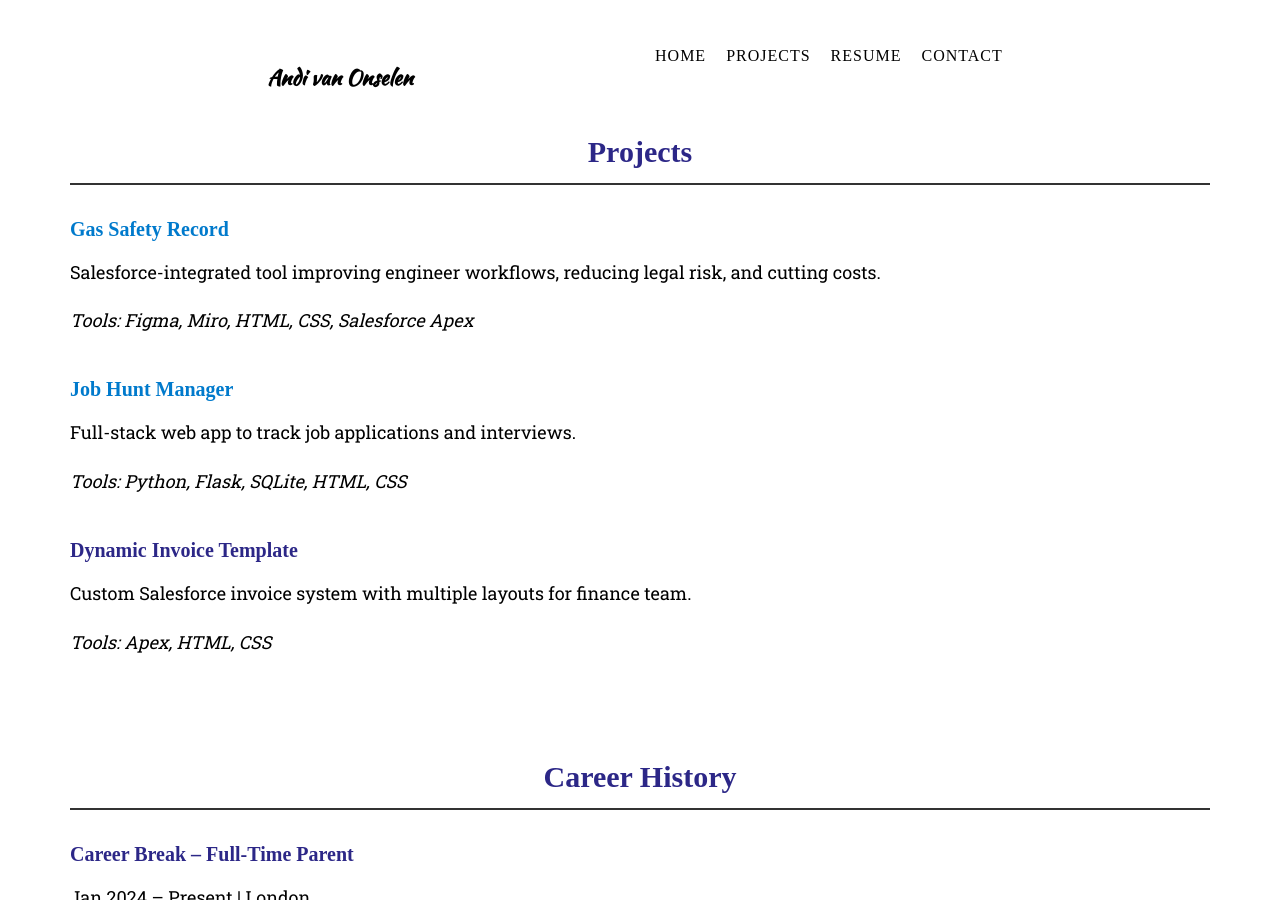
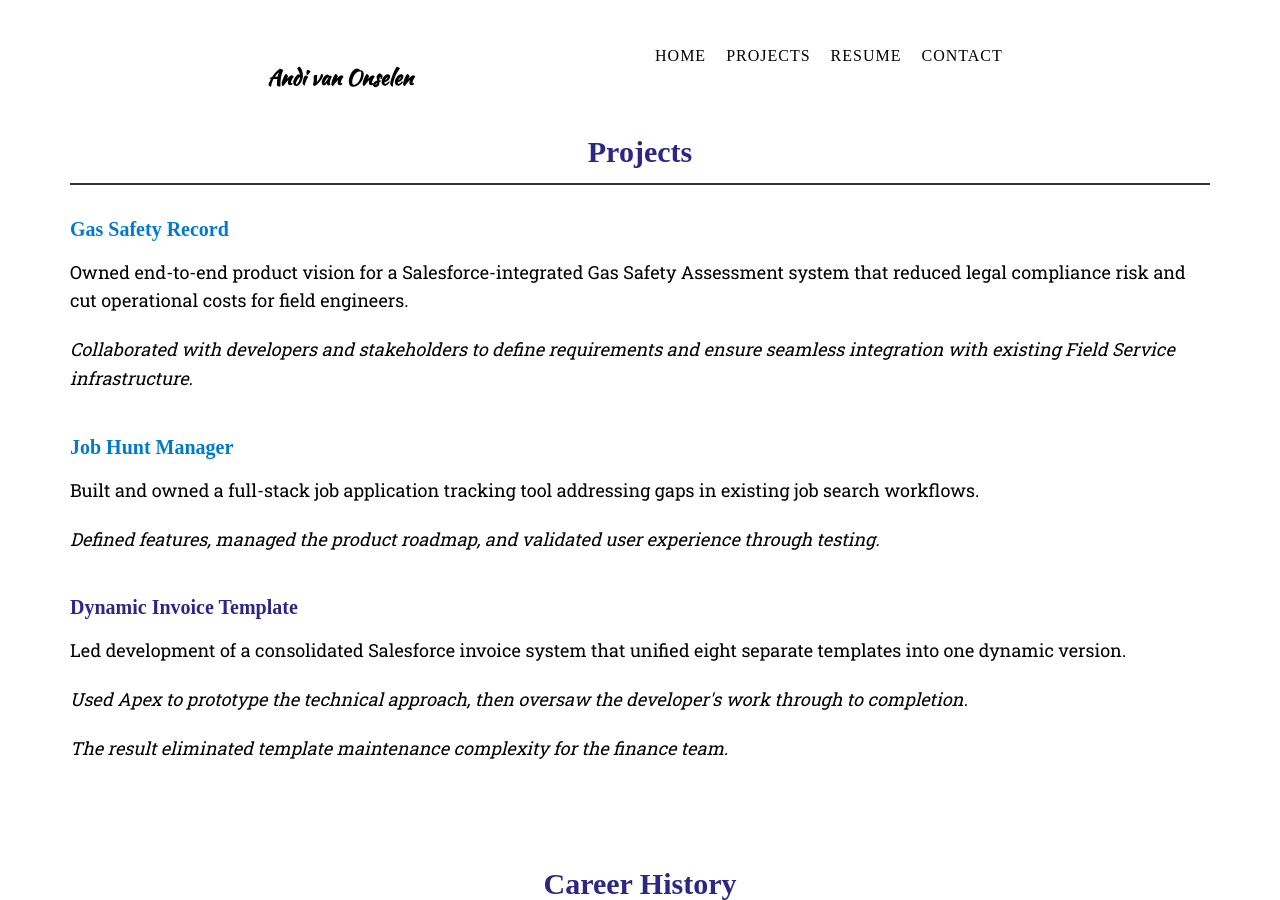
Before and after one commit to CardinisCode/cardiniscode.github.io, a Jekyll site: the page built from resume.html, in a window 1280 px wide and 900 px high, scrolled down 1390 px. Built offline with Jekyll 4.4.1, drawn with Linux system fonts in a browser that asks for light colours; some web fonts are replaced; comment, search, counter and statistics services are not loaded.

Commit message:
Updated Projects section - Portfolio resume page.

```diff
--- a/resume.html
+++ b/resume.html
@@ -70,9 +70,9 @@ canonical: "https://www.andreafolgado.com/resume.html"
                         <a href="https://www.andreafolgado.com/project-template/gas-safety-assessment" style="color: #007acc; text-decoration: none;">Gas Safety Record</a>
                     </h4>
                     <p style="color: #333; font-size: 16px; line-height: 1.6; margin-bottom: 10px;">
-                        Salesforce-integrated tool improving engineer workflows, reducing legal risk, and cutting costs.
+                        Owned end-to-end product vision for a Salesforce-integrated Gas Safety Assessment system that reduced legal compliance risk and cut operational costs for field engineers.
                     </p>
-                    <p style="color: #666; font-size: 14px; font-style: italic;">Tools: Figma, Miro, HTML, CSS, Salesforce Apex</p>
+                    <p style="color: #666; font-size: 14px; font-style: italic;">Collaborated with developers and stakeholders to define requirements and ensure seamless integration with existing Field Service infrastructure.</p>
                 </div>
 
                 <div style="margin-bottom: 40px;">
@@ -80,17 +80,19 @@ canonical: "https://www.andreafolgado.com/resume.html"
                         <a href="https://github.com/CardinisCode/jobhuntmanager" style="color: #007acc; text-decoration: none;">Job Hunt Manager</a>
                     </h4>
                     <p style="color: #333; font-size: 16px; line-height: 1.6; margin-bottom: 10px;">
-                        Full-stack web app to track job applications and interviews.
+                        Built and owned a full-stack job application tracking tool addressing gaps in existing job search workflows.
                     </p>
-                    <p style="color: #666; font-size: 14px; font-style: italic;">Tools: Python, Flask, SQLite, HTML, CSS</p>
+                    <p style="color: #666; font-size: 14px; font-style: italic;">Defined features, managed the product roadmap, and validated user experience through testing.</p>
                 </div>
 
                 <div style="margin-bottom: 40px;">
                     <h4 style="color: #000; font-size: 22px; margin-bottom: 5px;">Dynamic Invoice Template</h4>
                     <p style="color: #333; font-size: 16px; line-height: 1.6; margin-bottom: 10px;">
-                        Custom Salesforce invoice system with multiple layouts for finance team.
+                        Led development of a consolidated Salesforce invoice system that unified eight separate templates into one dynamic version.
                     </p>
-                    <p style="color: #666; font-size: 14px; font-style: italic;">Tools: Apex, HTML, CSS</p>
+                    <p style="color: #666; font-size: 14px; font-style: italic;">Used Apex to prototype the technical approach, then oversaw the developer's work through to completion.</p>
+                    <p style="color: #666; font-size: 14px; font-style: italic;">The result eliminated template maintenance complexity for the finance team.
+</p>
                 </div>
             </div>
         </div>
```
